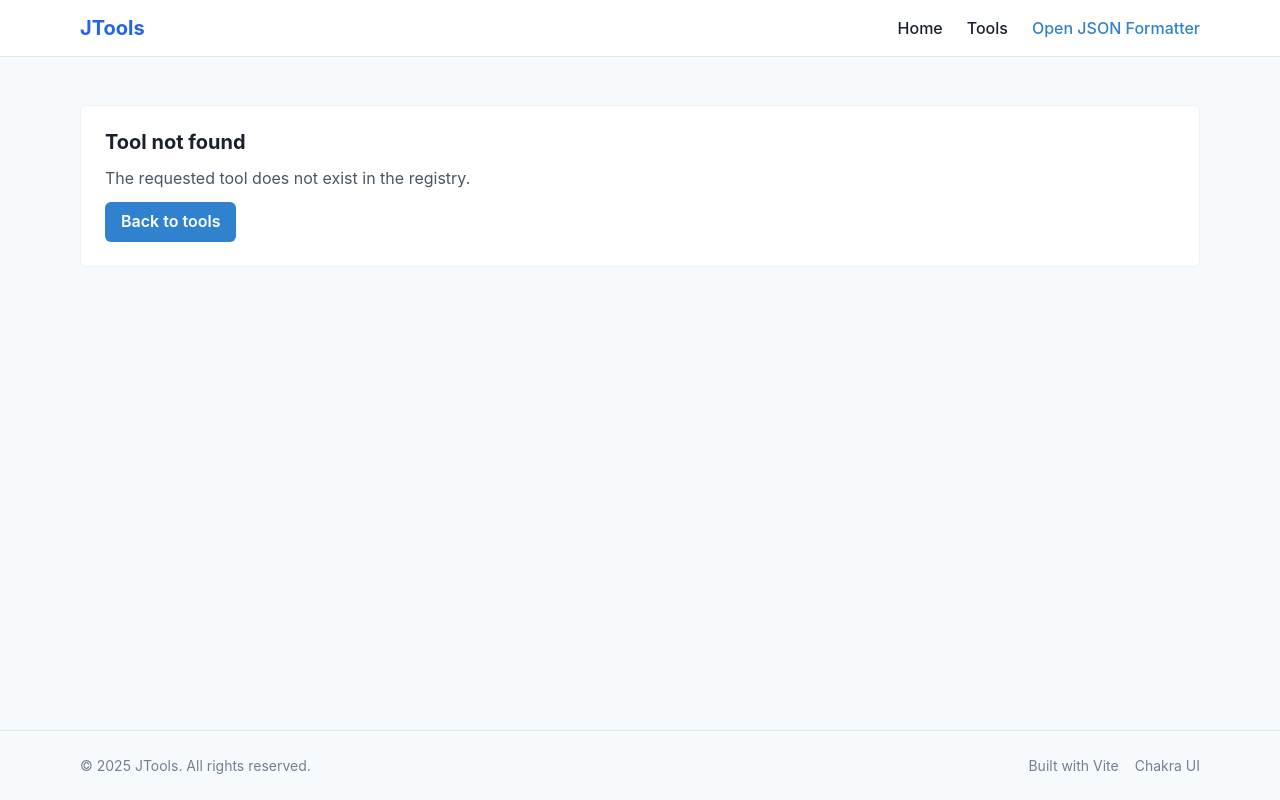
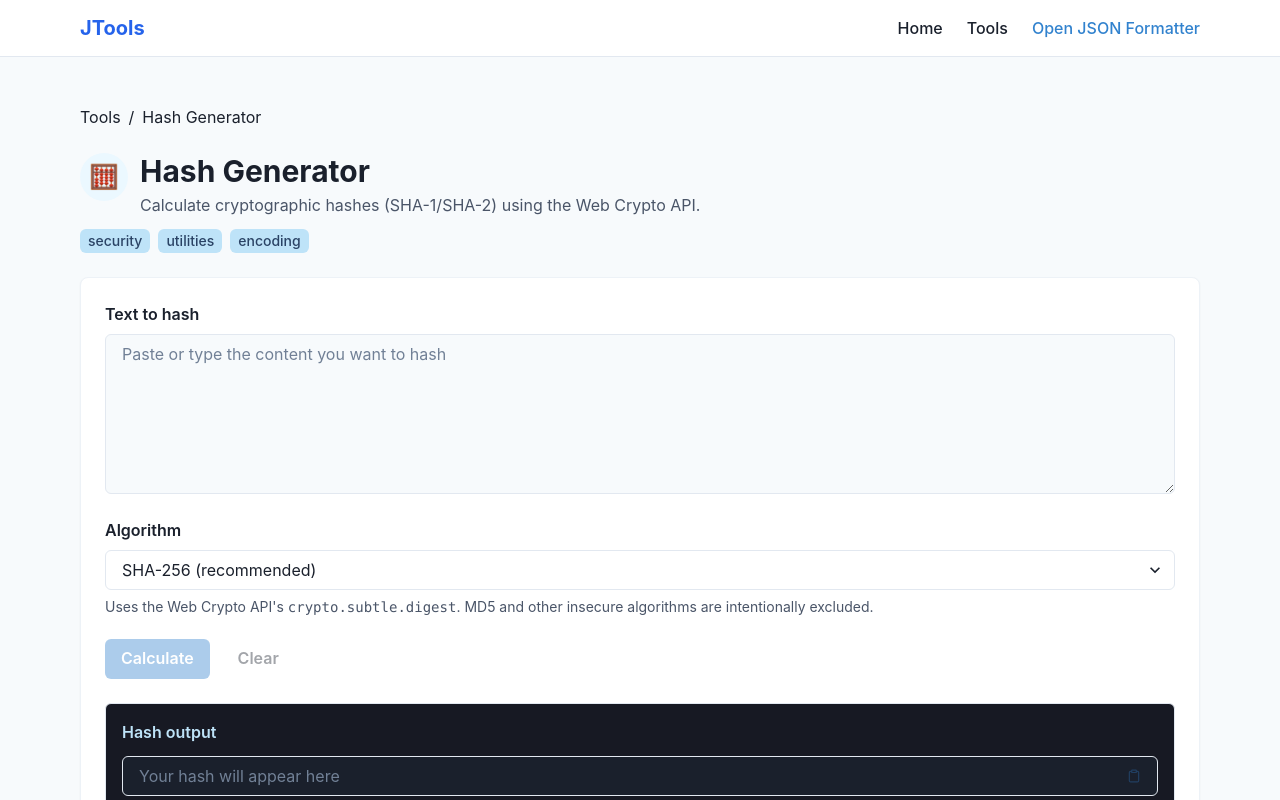
Before and after one commit to Jahabel/JTools, a React (Vite) app in the folder jtools/: page /tools/hash in a window 1280 px wide. Shown: the top 800 px of the page. Built offline with nearby package versions, Linux system fonts and the light colour scheme.

Commit message:
Add hash generator tool

```diff
--- a/jtools/src/routes/ToolRegistry.ts
+++ b/jtools/src/routes/ToolRegistry.ts
@@ -1,6 +1,7 @@
 import type { ComponentType } from 'react'
 import { jsonFormatterDefinition } from '../tools/json-formatter'
 import { passwordToolDefinition } from '../tools/password'
+import { hashToolDefinition } from '../tools/hash'
 import { urlEncoderDefinition } from '../tools/url-encoder'
 import { uuidGeneratorDefinition } from '../tools/uuid-generator'
 
@@ -15,6 +16,7 @@ export type ToolDefinition = {
 
 export const toolRegistry: ToolDefinition[] = [
   jsonFormatterDefinition,
+  hashToolDefinition,
   passwordToolDefinition,
   urlEncoderDefinition,
   uuidGeneratorDefinition,
--- /dev/null
+++ b/jtools/src/tools/hash/HashTool.tsx
@@ -0,0 +1,175 @@
+import { useCallback, useMemo, useState } from 'react'
+import {
+  Box,
+  Button,
+  FormControl,
+  FormHelperText,
+  FormLabel,
+  HStack,
+  IconButton,
+  Input,
+  InputGroup,
+  InputRightElement,
+  Select,
+  Stack,
+  Text,
+  Textarea,
+  useToast,
+} from '@chakra-ui/react'
+import { FiClipboard } from 'react-icons/fi'
+import ToolShell from '../../components/ToolShell'
+import type { ToolDefinition } from '../../routes/ToolRegistry'
+
+const algorithms = [
+  { value: 'SHA-256', label: 'SHA-256 (recommended)' },
+  { value: 'SHA-384', label: 'SHA-384' },
+  { value: 'SHA-512', label: 'SHA-512' },
+  { value: 'SHA-1', label: 'SHA-1 (legacy, limited support)' },
+] as const
+
+const arrayBufferToHex = (buffer: ArrayBuffer) =>
+  Array.from(new Uint8Array(buffer))
+    .map((byte) => byte.toString(16).padStart(2, '0'))
+    .join('')
+
+const HashToolContent = () => {
+  const [text, setText] = useState('')
+  const [algorithm, setAlgorithm] = useState<(typeof algorithms)[number]['value']>('SHA-256')
+  const [hash, setHash] = useState('')
+  const [error, setError] = useState('')
+  const [isComputing, setIsComputing] = useState(false)
+  const toast = useToast()
+
+  const isSubtleAvailable = useMemo(() => typeof crypto !== 'undefined' && Boolean(crypto?.subtle), [])
+  const isCalculateDisabled = !text.trim() || !isSubtleAvailable || isComputing
+
+  const calculateHash = useCallback(async () => {
+    if (!isSubtleAvailable) {
+      setError('Hashing is not supported in this environment.')
+      return
+    }
+
+    setIsComputing(true)
+    setError('')
+    setHash('')
+
+    try {
+      const encoder = new TextEncoder()
+      const data = encoder.encode(text)
+      const digest = await crypto.subtle.digest(algorithm, data)
+      setHash(arrayBufferToHex(digest))
+    } catch (computeError) {
+      if (computeError instanceof DOMException && computeError.name === 'NotSupportedError') {
+        setError('Selected algorithm is not supported by this browser. Choose another option.')
+        return
+      }
+
+      const message = computeError instanceof Error ? computeError.message : 'Unable to compute hash.'
+      setError(message)
+    } finally {
+      setIsComputing(false)
+    }
+  }, [algorithm, isSubtleAvailable, text])
+
+  const handleCopy = useCallback(async () => {
+    try {
+      await navigator.clipboard.writeText(hash)
+      toast({ title: 'Hash copied', description: 'Digest copied to your clipboard.', status: 'success', duration: 2500 })
+    } catch {
+      toast({ title: 'Unable to copy', description: 'Copy the hash manually instead.', status: 'error' })
+    }
+  }, [hash, toast])
+
+  return (
+    <Stack spacing={6}>
+      <FormControl>
+        <FormLabel fontWeight="semibold">Text to hash</FormLabel>
+        <Textarea
+          value={text}
+          onChange={(event) => setText(event.target.value)}
+          placeholder="Paste or type the content you want to hash"
+          minH="160px"
+          bg="gray.50"
+        />
+      </FormControl>
+
+      <FormControl>
+        <FormLabel fontWeight="semibold">Algorithm</FormLabel>
+        <Select value={algorithm} onChange={(event) => setAlgorithm(event.target.value as typeof algorithm)}>
+          {algorithms.map((option) => (
+            <option key={option.value} value={option.value}>
+              {option.label}
+            </option>
+          ))}
+        </Select>
+        <FormHelperText color="gray.600">
+          Uses the Web Crypto API&apos;s <code>crypto.subtle.digest</code>. MD5 and other insecure algorithms are intentionally
+          excluded.
+        </FormHelperText>
+      </FormControl>
+
+      {error && (
+        <Text color="red.500" fontSize="sm" role="alert">
+          {error}
+        </Text>
+      )}
+
+      <HStack spacing={3} align={{ base: 'stretch', md: 'center' }} flexDir={{ base: 'column', md: 'row' }}>
+        <Button colorScheme="blue" onClick={calculateHash} isDisabled={isCalculateDisabled} isLoading={isComputing}>
+          Calculate
+        </Button>
+        <Button variant="ghost" onClick={() => setText('')} isDisabled={!text && !hash}>
+          Clear
+        </Button>
+      </HStack>
+
+      <Box borderWidth={1} borderColor="gray.200" borderRadius="md" p={4} bg="gray.900" color="blue.100">
+        <Stack spacing={3}>
+          <Text fontWeight="semibold">Hash output</Text>
+          <InputGroup size="md">
+            <Input value={hash} isReadOnly placeholder="Your hash will appear here" bg="gray.800" color="blue.50" />
+            <InputRightElement width="3rem">
+              <IconButton
+                aria-label="Copy hash"
+                icon={<FiClipboard />}
+                size="sm"
+                colorScheme="blue"
+                variant="ghost"
+                onClick={handleCopy}
+                isDisabled={!hash}
+              />
+            </InputRightElement>
+          </InputGroup>
+          <Text fontSize="sm" color="blue.100">
+            Hashes are deterministic: the same input and algorithm always produce the same output.
+          </Text>
+        </Stack>
+      </Box>
+    </Stack>
+  )
+}
+
+const HashTool = () => {
+  return (
+    <ToolShell
+      title={hashToolDefinition.name}
+      description={hashToolDefinition.description}
+      tags={hashToolDefinition.tags}
+      hero={hashToolDefinition.icon}
+    >
+      <HashToolContent />
+    </ToolShell>
+  )
+}
+
+// eslint-disable-next-line react-refresh/only-export-components
+export const hashToolDefinition: ToolDefinition = {
+  slug: 'hash',
+  name: 'Hash Generator',
+  description: 'Calculate cryptographic hashes (SHA-1/SHA-2) using the Web Crypto API.',
+  tags: ['security', 'utilities', 'encoding'],
+  icon: '🧮',
+  component: HashTool,
+}
+
+export default HashTool
--- /dev/null
+++ b/jtools/src/tools/hash/index.ts
@@ -0,0 +1 @@
+export { default, hashToolDefinition } from './HashTool'
```
